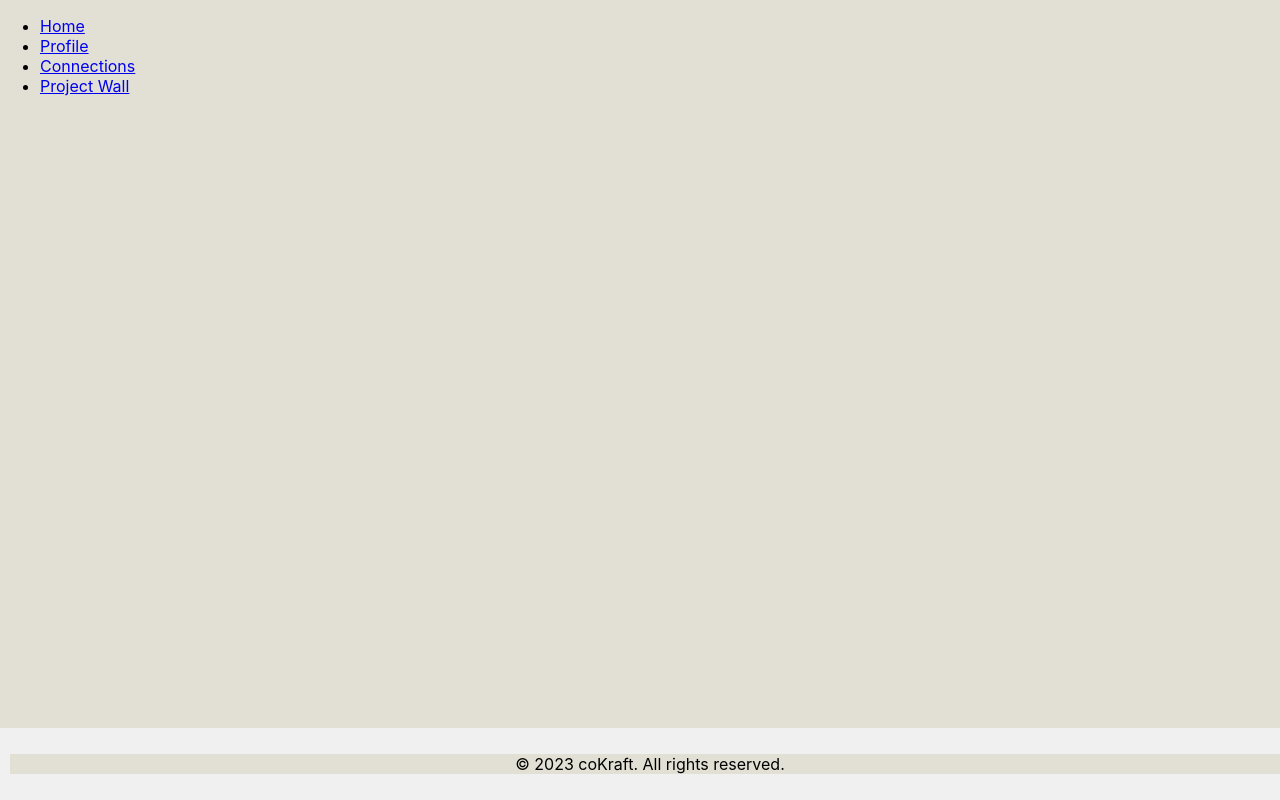
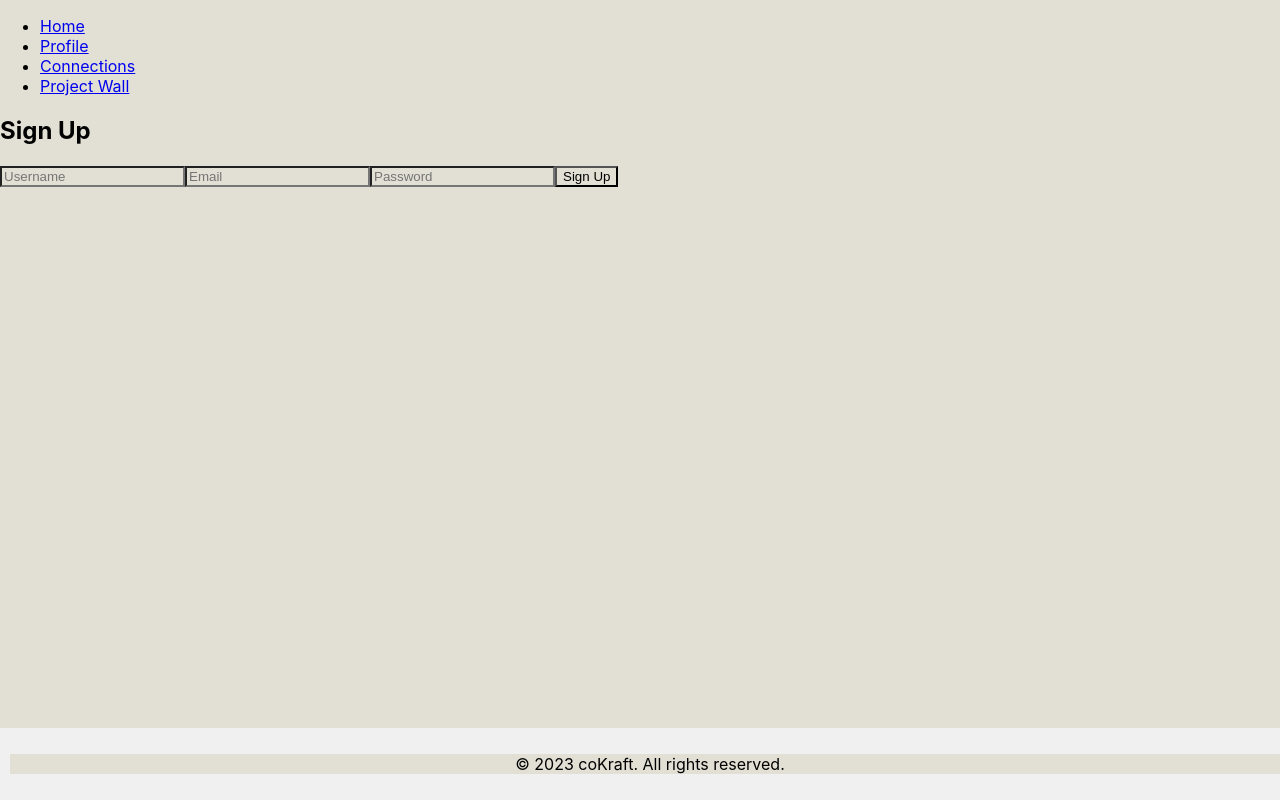
Before and after one commit to Abana55/collab-app-client, a React (Create React App) app: page /signup in a window 1280 px wide. Built offline with nearby package versions, Linux system fonts and the light colour scheme.

Commit message:
signupPage added to the app

```diff
--- a/src/App.js
+++ b/src/App.js
@@ -8,6 +8,7 @@ import ProjectWall from './components/ProjectWall/ProjectWall';
 import ProjectDetails from './components/ProjectDetails/ProjectDetails';
 import Footer from './components/Footer/Footer';
 import Navbar from './components/Navbar/NavBar.js';
+import SignupPage from './pages/SignupPage/SignupPage';
 import Login from './pages/LoginPage/LoginPage'; // Assuming you have a Login page component
 import { dummyProjects } from './components/dummyData';
 
@@ -63,6 +64,7 @@ function App() {
     <Router>
       <Navbar onLogout={() => setAuthenticatedUser(null)} isAuthenticated={authenticatedUser !== null} />
       <Routes>
+        <Route path="/signup" element={<SignupPage />} />
         <Route path="/login" element={<Login onLogin={setAuthenticatedUser} />} />
         <Route path="/" element={<Home />} />
         <Route path="/profile" element={
--- a/src/pages/LoginPage/LoginPage.js
+++ b/src/pages/LoginPage/LoginPage.js
@@ -17,9 +17,9 @@ const LoginPage = () => {
             // Replace with the correct URL of your backend
             const response = await axios.post('http://localhost:8000/api/auth/login', credentials);
             localStorage.setItem('token', response.data.token); // Save the token to localStorage
-            navigate.push('/dashboard'); // Redirect to dashboard or other page
+            navigate('/'); // Redirect to dashboard or other page
         } catch (err) {
-            setError(err.response?.data.message || 'An error occurred');
+            setError(err.response?.data.message || 'An error occurred with login');
         }
     };
 
--- /dev/null
+++ b/src/pages/SignupPage/SignupPage.js
@@ -0,0 +1,63 @@
+import React, { useState } from 'react';
+import { useNavigate } from 'react-router-dom';
+import axios from 'axios';
+
+const SignupPage = () => {
+    const [formData, setFormData] = useState({
+        username: '',
+        email: '',
+        password: ''
+    });
+    const [error, setError] = useState('');
+    const navigate = useNavigate();
+
+    const handleChange = (e) => {
+        setFormData({ ...formData, [e.target.name]: e.target.value });
+    };
+
+    const handleSubmit = async (e) => {
+        e.preventDefault();
+        try {
+            await axios.post('http://localhost:3000/api/auth/register', formData);
+            navigate('/login'); // Navigate to login page after successful signup
+        } catch (err) {
+            setError(err.response?.data.message || 'An error occurred during signup');
+        }
+    };
+
+    return (
+        <div>
+            <h2>Sign Up</h2>
+            {error && <p style={{ color: 'red' }}>{error}</p>}
+            <form onSubmit={handleSubmit}>
+                <input
+                    type="text"
+                    name="username"
+                    value={formData.username}
+                    onChange={handleChange}
+                    placeholder="Username"
+                    required
+                />
+                <input
+                    type="email"
+                    name="email"
+                    value={formData.email}
+                    onChange={handleChange}
+                    placeholder="Email"
+                    required
+                />
+                <input
+                    type="password"
+                    name="password"
+                    value={formData.password}
+                    onChange={handleChange}
+                    placeholder="Password"
+                    required
+                />
+                <button type="submit">Sign Up</button>
+            </form>
+        </div>
+    );
+};
+
+export default SignupPage;
```
Also changed, not shown: 1 other file (tests, documents, lock files or other folders).
